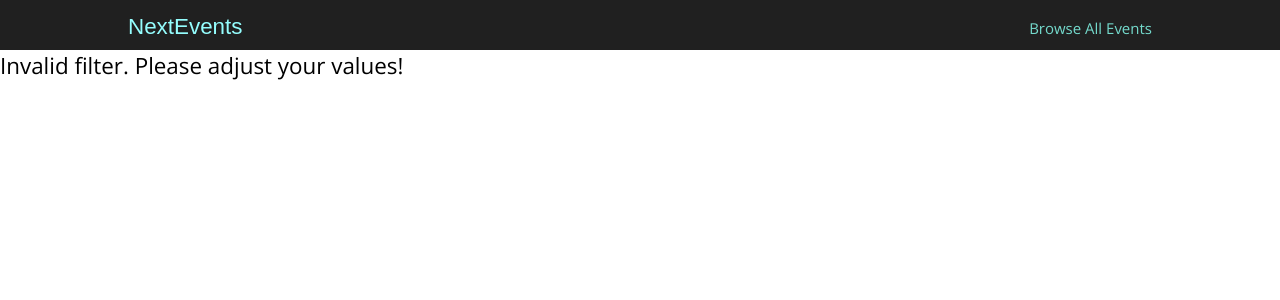
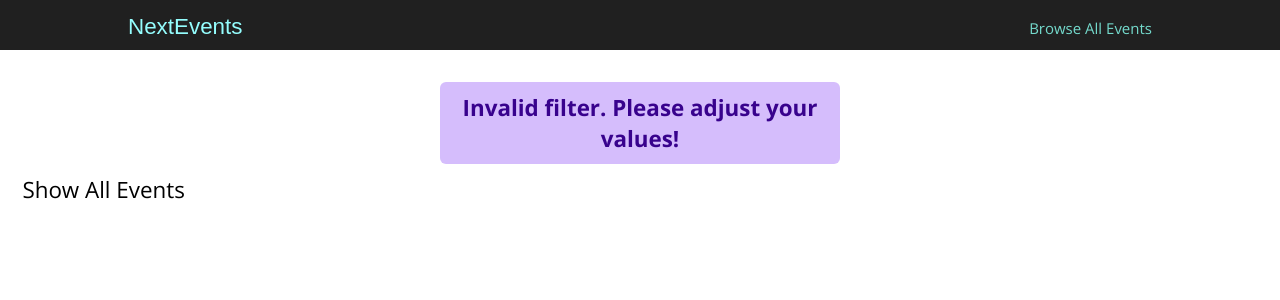
Before and after one commit to DreamEcho100/udemy-nextjs-react-the-complete-guide, a Next.js app: page /events/e2 in a window 1280 px wide. Shown: the top 300 px of the page. Built offline with nearby package versions, Linux system fonts and the light colour scheme.

Commit message:
polishing

```diff
--- /dev/null
+++ b/components/events/ResultsTitle/ResultsTitle.module.css
@@ -0,0 +1,6 @@
+.title {
+	margin: 2rem auto;
+	width: 90%;
+	max-width: 40rem;
+	text-align: center;
+}
--- /dev/null
+++ b/components/events/ResultsTitle/ResultsTitle.scss
@@ -0,0 +1,6 @@
+.events__ResultsTitle {
+	margin: 2rem auto 0rem auto;
+	width: 90%;
+	max-width: 40rem;
+	text-align: center;
+}
--- /dev/null
+++ b/components/events/ResultsTitle/index.jsx
@@ -0,0 +1,23 @@
+import Button from '@/components/ui/Button';
+// import classes from './ResultsTitle.module.css';
+const classes = {
+	title: 'events__ResultsTitle', // title
+};
+
+import './ResultsTitle.scss';
+
+const ResultsTitle = ({ date }) => {
+	const humanReadableDate = new Date(date).toLocaleDateString('en-US', {
+		month: 'long',
+		year: 'numeric',
+	});
+
+	return (
+		<section className={classes.title}>
+			<h1>Events in {humanReadableDate}</h1>
+			<Button link='/events'>Show all events</Button>
+		</section>
+	);
+};
+
+export default ResultsTitle;
--- /dev/null
+++ b/components/layout/layout1/Layout.module.css
@@ -0,0 +1,3 @@
+.main-content {
+	padding: 1em;
+}
--- /dev/null
+++ b/components/layout/layout1/Layout.scss
@@ -0,0 +1,3 @@
+.layout__layout1 {
+	padding: 1em;
+}
--- a/components/layout/layout1/index.jsx
+++ b/components/layout/layout1/index.jsx
@@ -1,10 +1,17 @@
+// import classes from './Layout.module.css.module.css'
+const classes = {
+	mainContent: 'layout__layout1',
+};
+
+import './Layout.scss';
+
 import MainHeader from './MainHeader/index';
 
 const Layout = ({ children }) => {
 	return (
 		<>
 			<MainHeader />
-			<main>{children}</main>
+			<main className={classes.mainContent}>{children}</main>
 		</>
 	);
 };
--- /dev/null
+++ b/components/ui/ErrorAlert/ErrorAlert.scss
@@ -0,0 +1,12 @@
+.ui__ErrorAlert {
+	margin: 1rem auto;
+	padding: 1rem 2rem;
+	width: 90%;
+	max-width: 40rem;
+	background-color: #d5bdfc;
+	color: #38028d;
+	font-weight: bold;
+	font-size: 1.5rem;
+	text-align: center;
+	border-radius: 0.6rem;
+}
--- /dev/null
+++ b/components/ui/ErrorAlert/index.jsx
@@ -0,0 +1,11 @@
+// import classes from './ErrorAlert.module.css';
+const classes = {
+	alert: 'ui__ErrorAlert', // 'alert',
+};
+import './ErrorAlert.scss';
+
+const ErrorAlert = ({ children }) => {
+	return <div className={classes.alert}>{children}</div>;
+};
+
+export default ErrorAlert;
--- a/pages/events/[...slug].jsx
+++ b/pages/events/[...slug].jsx
@@ -3,6 +3,9 @@ import { useRouter } from 'next/router';
 import { getFilteredEvents } from '../../dummy-data';
 
 import EventList from '@/components/events/EventList/index';
+import ResultsTitle from '@/components/events/ResultsTitle/index';
+import Button from '@/components/ui/Button/index';
+import ErrorAlert from '@/components/ui/ErrorAlert/index';
 
 const FilteredEventsPage = () => {
 	const router = useRouter();
@@ -19,6 +22,8 @@ const FilteredEventsPage = () => {
 	const numYear = +filterYear;
 	const numMonth = +filterMonth;
 
+	const date = new Date(numYear, numMonth - 1);
+
 	if (
 		isNaN(numYear) ||
 		isNaN(numMonth) ||
@@ -27,7 +32,16 @@ const FilteredEventsPage = () => {
 		numMonth < 1 ||
 		numMonth > 12
 	) {
-		return <p>Invalid filter. Please adjust your values!</p>;
+		return (
+			<>
+				<ErrorAlert>
+					<p>Invalid filter. Please adjust your values!</p>
+				</ErrorAlert>
+				<div className='center'>
+					<Button link='/events'>Show All Events</Button>
+				</div>
+			</>
+		);
 	}
 
 	const filteredEvents = getFilteredEvents({
@@ -36,13 +50,23 @@ const FilteredEventsPage = () => {
 	});
 
 	if (!filteredEvents || filteredEvents.length === 0) {
-		return <p>No events found for the chosen filter!</p>;
+		return (
+			<>
+				<ErrorAlert>
+					<p>No events found for the chosen filter!</p>
+				</ErrorAlert>
+				<div className='center'>
+					<Button link='/events'>Show All Events</Button>
+				</div>
+			</>
+		);
 	}
 
 	return (
-		<div>
+		<>
+			<ResultsTitle date={date} />
 			<EventList items={filteredEvents} />
-		</div>
+		</>
 	);
 };
 
```
Also changed, not shown: components/ui/ErrorAlert/ErrorAlert.module.css (added).
